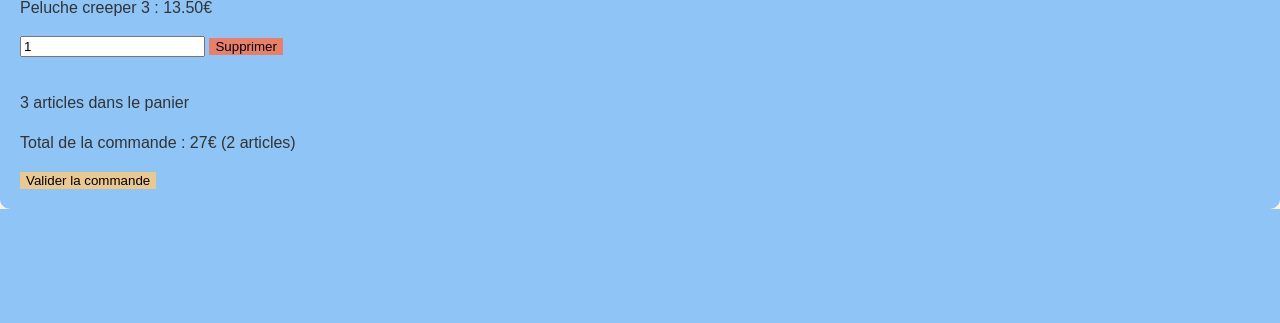
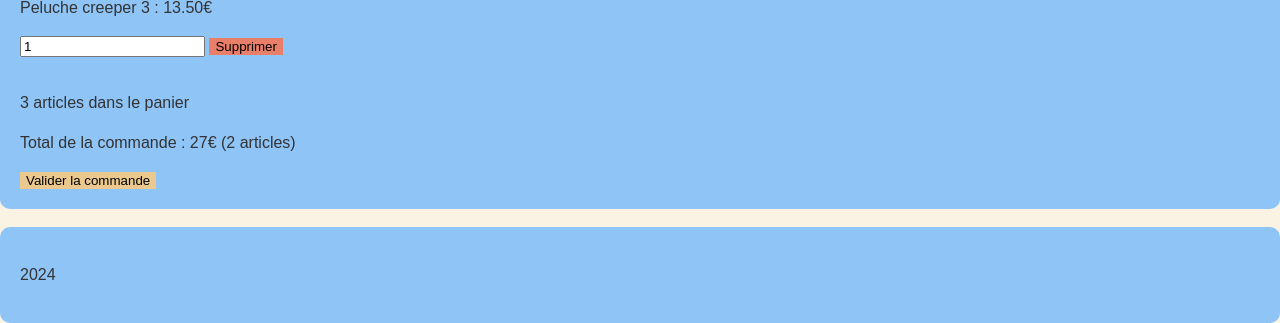
Before and after one commit to lucas-iribaren/boutique-en-ligne, a PHP site: template src/views/panier.php in a window 1280 px wide. Shown: the part 1323-1646 px from the top of the page. Before the commit the page ends 1532 px from the top, so only its background shows below. Run offline with PHP 8.4, Linux system fonts and the light colour scheme; the template is opened without the code that fills it, so the values that code supplies are empty; some web fonts are replaced.

Commit message:
_footer.php

```diff
--- /dev/null
+++ b/src/views/_footer.php
@@ -0,0 +1,6 @@
+<footer>
+    <br>
+    <section class="section">
+        <p>2024</p>
+    </section>
+</footer>
--- a/src/views/panier.php
+++ b/src/views/panier.php
@@ -43,4 +43,5 @@
             </section>
         </section>
     </main>
+    <?php include '_footer.php' ?>
 </body>
```
